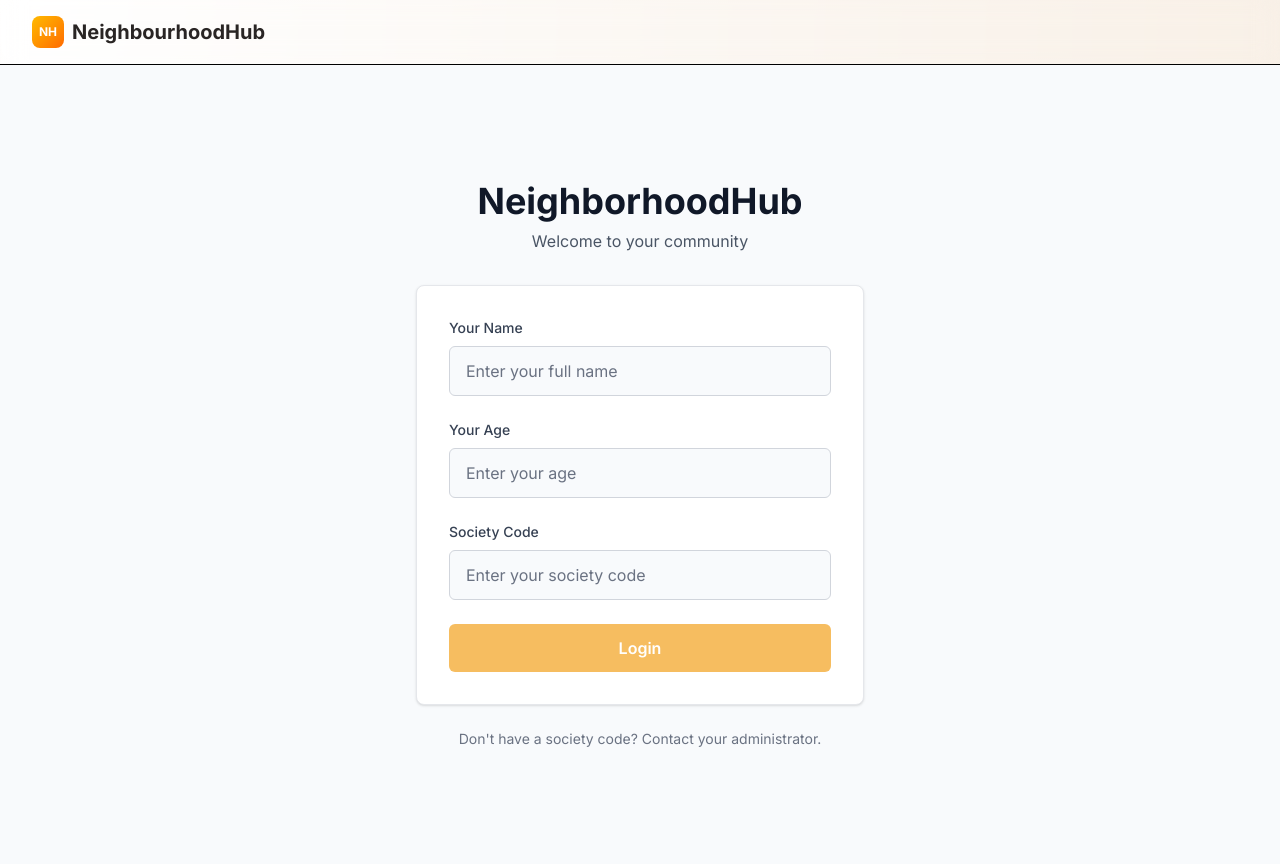
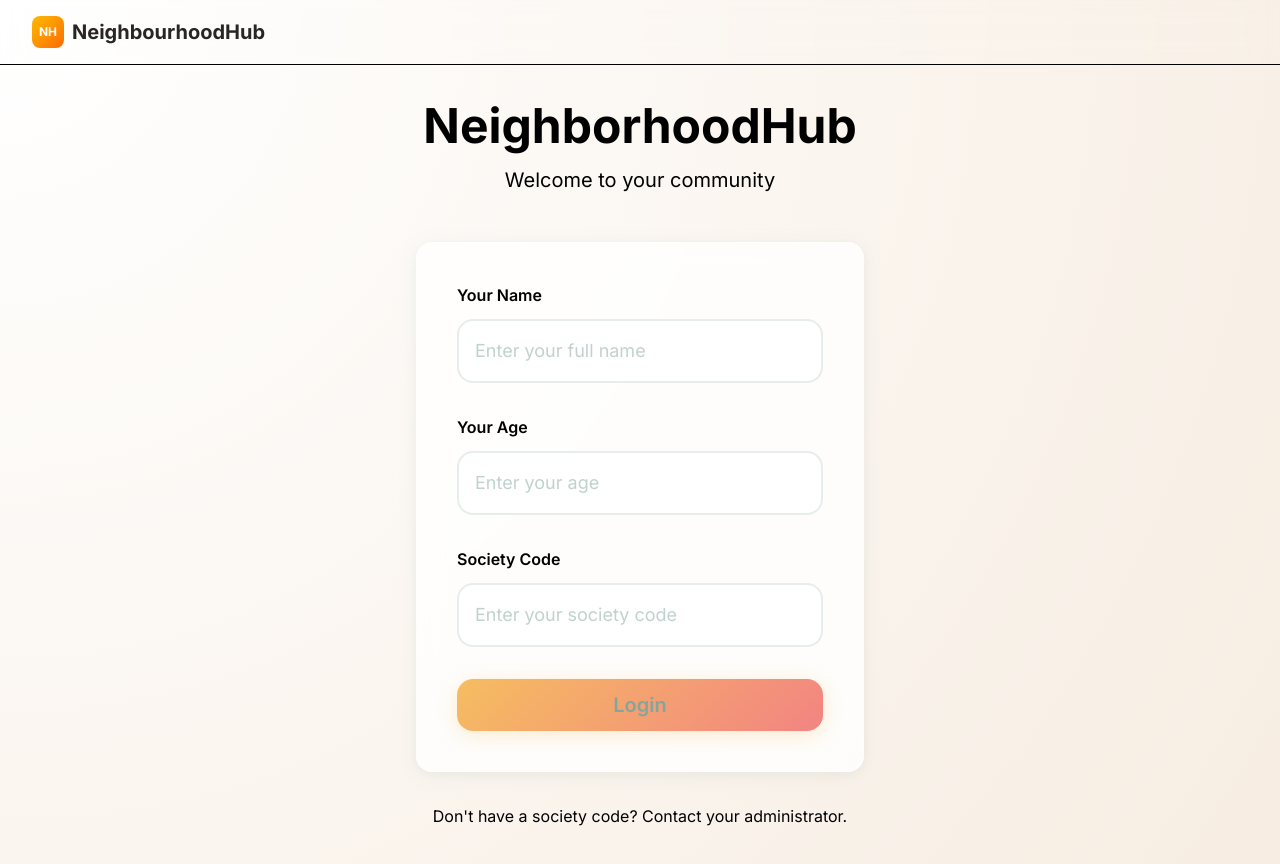
Before and after one commit to bit2swaz/dogshit, a Next.js app: page /login in a window 1280 px wide. Built offline with nearby package versions, Linux system fonts and the light colour scheme.

Commit message:
feat(login): add login page

```diff
--- a/src/app/login/page.tsx
+++ b/src/app/login/page.tsx
@@ -2,6 +2,7 @@
 
 import { useState } from "react";
 import { Inter } from "next/font/google";
+import { motion } from "framer-motion";
 import { useAuth } from "~/context/AuthContext";
 import toast from "react-hot-toast";
 
@@ -52,22 +53,43 @@ const LoginPage = () => {
 
   return (
     <main
-      className={`flex min-h-screen items-center justify-center bg-slate-50 px-4 ${inter.className}`}
+      className={`from-linen via-tea-rose-red/10 to-hunyadi-yellow/20 flex min-h-screen items-center justify-center bg-gradient-to-br px-4 ${inter.className}`}
     >
-      <div className="w-full max-w-md">
-        <div className="mb-8 text-center">
-          <h1 className="mb-2 text-4xl font-bold text-gray-900">
+      <motion.div
+        initial={{ opacity: 0, y: 20 }}
+        animate={{ opacity: 1, y: 0 }}
+        transition={{ duration: 0.6 }}
+        className="w-full max-w-md"
+      >
+        <motion.div
+          initial={{ opacity: 0, y: 20 }}
+          animate={{ opacity: 1, y: 0 }}
+          transition={{ duration: 0.6, delay: 0.2 }}
+          className="mb-12 text-center"
+        >
+          <h1 className="text-cambridge-blue mb-4 text-5xl font-bold">
             NeighborhoodHub
           </h1>
-          <p className="text-gray-600">Welcome to your community</p>
-        </div>
+          <p className="text-cambridge-blue/70 text-xl">
+            Welcome to your community
+          </p>
+        </motion.div>
 
-        <div className="rounded-lg border border-gray-200 bg-white p-8 shadow-sm">
-          <form onSubmit={handleLogin} className="space-y-6">
-            <div>
+        <motion.div
+          initial={{ opacity: 0, scale: 0.95 }}
+          animate={{ opacity: 1, scale: 1 }}
+          transition={{ duration: 0.6, delay: 0.4 }}
+          className="glass-card shadow-soft rounded-2xl p-10"
+        >
+          <form onSubmit={handleLogin} className="space-y-8">
+            <motion.div
+              initial={{ opacity: 0, x: -20 }}
+              animate={{ opacity: 1, x: 0 }}
+              transition={{ duration: 0.4, delay: 0.6 }}
+            >
               <label
                 htmlFor="name"
-                className="mb-2 block text-sm font-medium text-gray-700"
+                className="text-cambridge-blue mb-3 block text-base font-semibold"
               >
                 Your Name
               </label>
@@ -77,15 +99,19 @@ const LoginPage = () => {
                 name="name"
                 value={formData.name}
                 onChange={handleInputChange}
-                className="focus:border-brand focus:ring-brand/50 w-full rounded-md border border-gray-300 bg-slate-50 px-4 py-3 text-gray-900 placeholder-gray-500 transition-all duration-200 focus:bg-white focus:ring-2 focus:outline-none"
+                className="input-modern w-full text-lg"
                 placeholder="Enter your full name"
               />
-            </div>
+            </motion.div>
 
-            <div>
+            <motion.div
+              initial={{ opacity: 0, x: -20 }}
+              animate={{ opacity: 1, x: 0 }}
+              transition={{ duration: 0.4, delay: 0.8 }}
+            >
               <label
                 htmlFor="age"
-                className="mb-2 block text-sm font-medium text-gray-700"
+                className="text-cambridge-blue mb-3 block text-base font-semibold"
               >
                 Your Age
               </label>
@@ -95,17 +121,21 @@ const LoginPage = () => {
                 name="age"
                 value={formData.age}
                 onChange={handleInputChange}
-                className="focus:border-brand focus:ring-brand/50 w-full rounded-md border border-gray-300 bg-slate-50 px-4 py-3 text-gray-900 placeholder-gray-500 transition-all duration-200 focus:bg-white focus:ring-2 focus:outline-none"
+                className="input-modern w-full text-lg"
                 placeholder="Enter your age"
                 min="1"
                 max="120"
               />
-            </div>
+            </motion.div>
 
-            <div>
+            <motion.div
+              initial={{ opacity: 0, x: -20 }}
+              animate={{ opacity: 1, x: 0 }}
+              transition={{ duration: 0.4, delay: 1.0 }}
+            >
               <label
                 htmlFor="societyCode"
-                className="mb-2 block text-sm font-medium text-gray-700"
+                className="text-cambridge-blue mb-3 block text-base font-semibold"
               >
                 Society Code
               </label>
@@ -115,26 +145,36 @@ const LoginPage = () => {
                 name="societyCode"
                 value={formData.societyCode}
                 onChange={handleInputChange}
-                className="focus:border-brand focus:ring-brand/50 w-full rounded-md border border-gray-300 bg-slate-50 px-4 py-3 text-gray-900 placeholder-gray-500 transition-all duration-200 focus:bg-white focus:ring-2 focus:outline-none"
+                className="input-modern w-full text-lg"
                 placeholder="Enter your society code"
               />
-            </div>
+            </motion.div>
 
-            <button
+            <motion.button
+              initial={{ opacity: 0, y: 20 }}
+              animate={{ opacity: 1, y: 0 }}
+              transition={{ duration: 0.4, delay: 1.2 }}
+              whileHover={{ scale: 1.02 }}
+              whileTap={{ scale: 0.98 }}
               type="submit"
-              className="bg-brand hover:bg-brand-dark focus:ring-brand w-full transform rounded-md px-4 py-3 font-semibold text-white transition-all duration-200 hover:scale-105 focus:ring-2 focus:ring-offset-2 focus:outline-none active:scale-95"
+              className="btn-primary w-full py-4 text-xl font-bold"
             >
               Login
-            </button>
+            </motion.button>
           </form>
-        </div>
+        </motion.div>
 
-        <div className="mt-6 text-center">
-          <p className="text-sm text-gray-500">
+        <motion.div
+          initial={{ opacity: 0, y: 20 }}
+          animate={{ opacity: 1, y: 0 }}
+          transition={{ duration: 0.6, delay: 0.6 }}
+          className="mt-8 text-center"
+        >
+          <p className="text-cambridge-blue/70 text-base">
             Don&apos;t have a society code? Contact your administrator.
           </p>
-        </div>
-      </div>
+        </motion.div>
+      </motion.div>
     </main>
   );
 };
```
